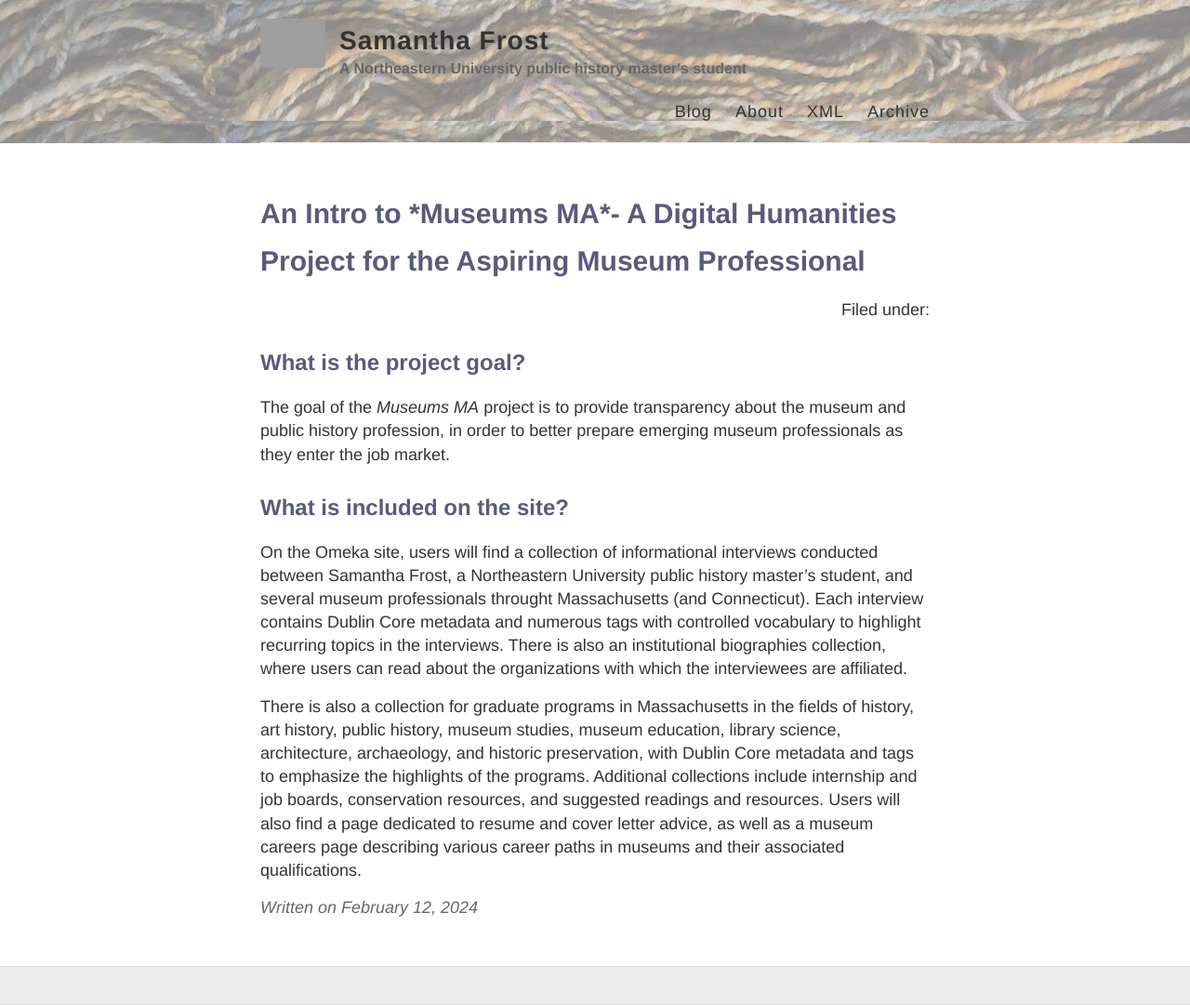
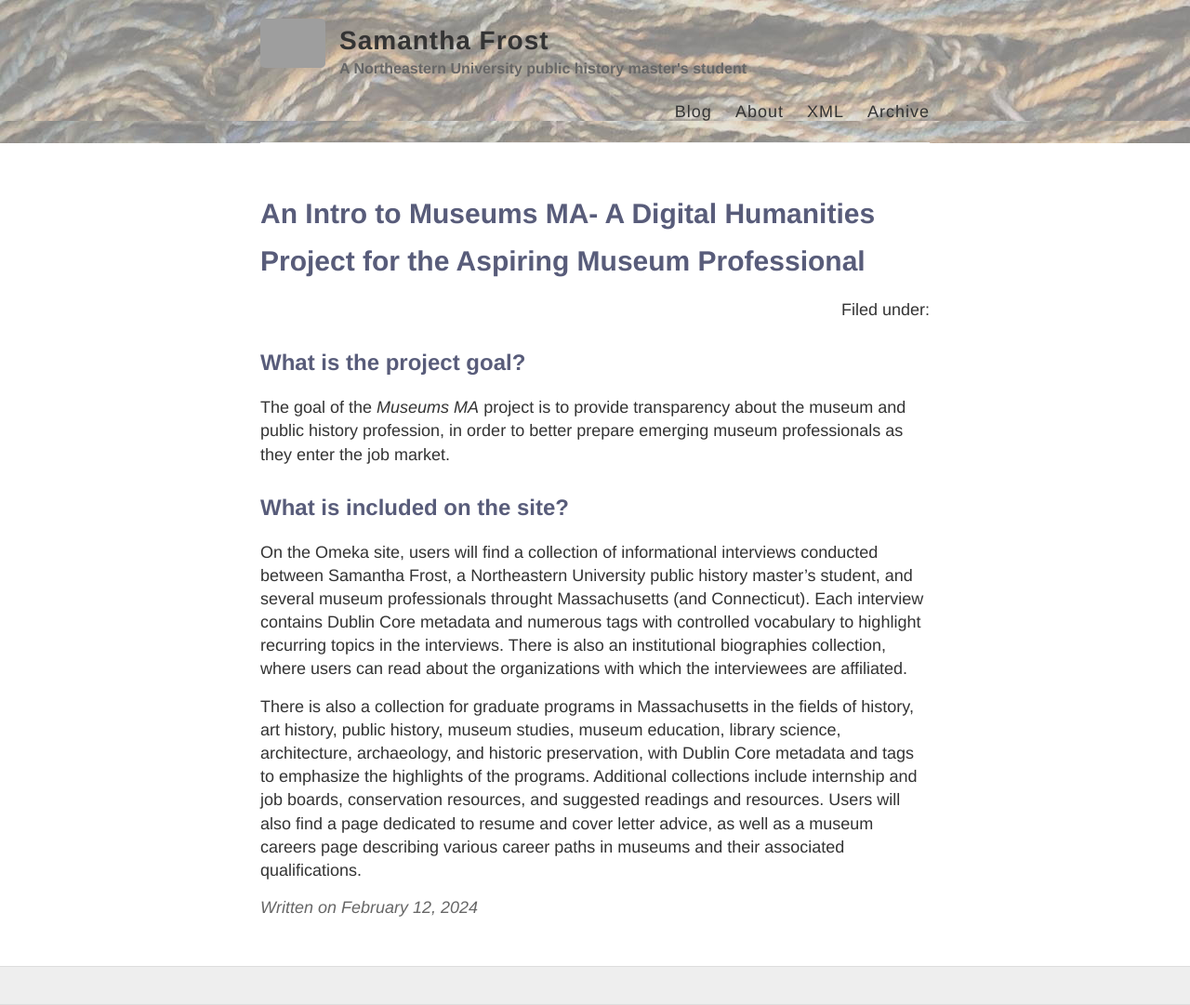
Before and after one commit to samanthafrost/samanthafrost.github.io, a Jekyll site: the page built from _posts/2024-02-12-An-Introduction-to-Museums-MA.md, in a window 1280 px wide. Shown: the whole page at 93% size. Built offline with Jekyll 4.4.1, drawn with Linux system fonts in a browser that asks for light colours; grey boxes are pictures that could not be loaded.

```diff
--- a/_posts/2024-02-12-An-Introduction-to-Museums-MA.md
+++ b/_posts/2024-02-12-An-Introduction-to-Museums-MA.md
@@ -1,6 +1,6 @@
 ---
 layout: post
-title: An Intro to *Museums MA*- A Digital Humanities Project for the Aspiring Museum Professional
+title: An Intro to Museums MA- A Digital Humanities Project for the Aspiring Museum Professional
 ---
 
 ## What is the project goal?
```
